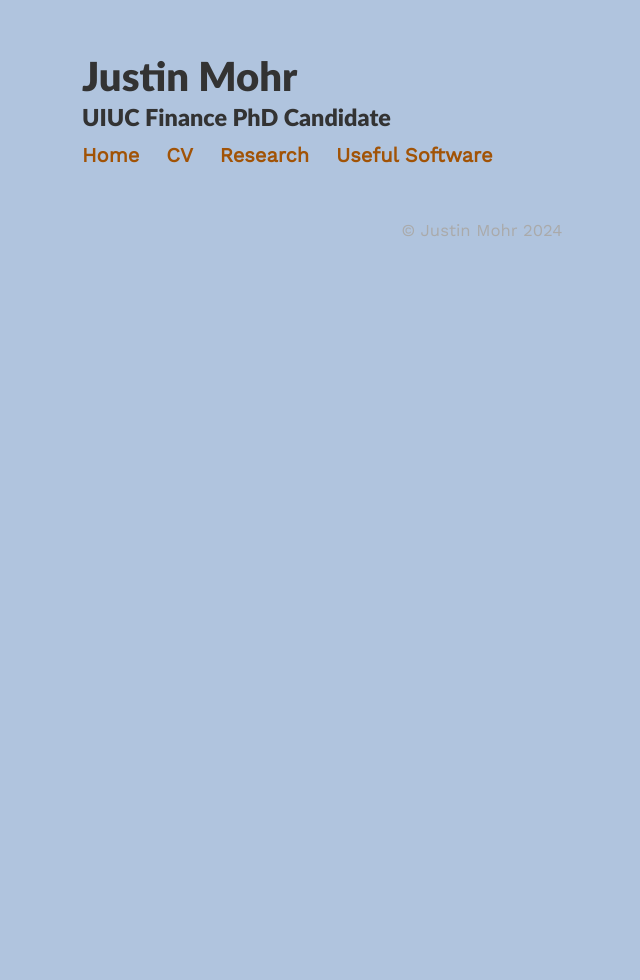
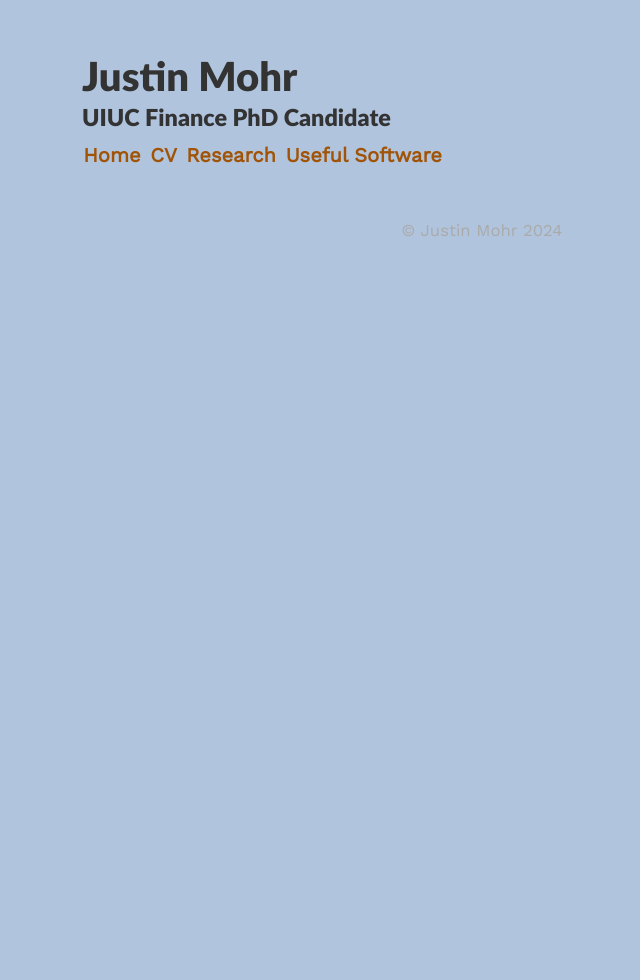
Before and after one commit to justin-mohr/justin-mohr.github.io, a Jekyll site: the page built from archive.html, in a window 1280 px wide. Shown: the whole page, without its empty margins (158-798 px from the left). Built offline with Jekyll 4.4.1, drawn with Linux system fonts in a browser that asks for light colours; nearby versions of some CDN libraries.

Commit message:
Update style.scss

```diff
--- a/assets/css/_sass/style.scss
+++ b/assets/css/_sass/style.scss
@@ -177,6 +177,10 @@
 .scroll::-webkit-scrollbar-thumb:hover {
   background: #555; /* Color of the scrollbar thumb on hover */
 }
+.scroll a {
+  margin: 0 1pt; /* Reduce the horizontal space between links to 1pt */
+}
+
 
 /* Button */
 .simplebutton {
```
